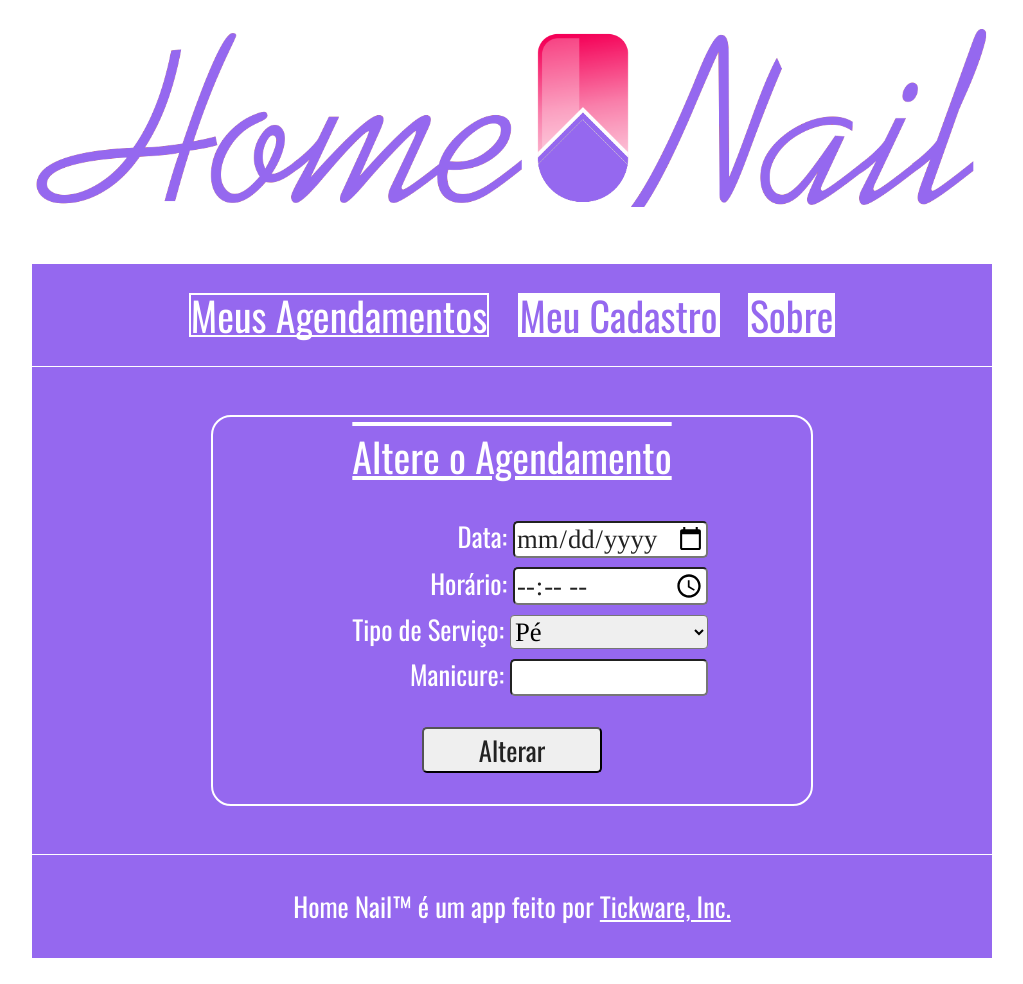
After one commit to Tickware/home-nail, a Flask app: template templates/editar_agendamento.html in a window 1280 px wide. The commit adds this page. Shown: the whole page, without its empty margins (128-1151 px from the left). Run offline with Flask 2, Linux system fonts and the light colour scheme; the template is opened without the code that fills it, so the values that code supplies are empty.

Commit message:
Criando a tela de Editar Agendamento. Ajuste na fonte do Select

```diff
--- a/static/css/criar_editar_agendamento.css
+++ b/static/css/criar_editar_agendamento.css
@@ -49,7 +49,7 @@ label {
 
 select {
 	color: #000000;
-	font: normal 16pt 'Oswald';
+	font: normal 20pt 'Times';
 	border-radius: 4px;
 	width: 198px;
 }
--- /dev/null
+++ b/templates/editar_agendamento.html
@@ -0,0 +1,65 @@
+<!DOCTYPE html>
+<html lang="pt-br">
+
+<head>
+	<meta charset="utf-8" />
+	<link rel="stylesheet" href="{{ url_for('static', filename='css/reset.css') }}">
+	<link rel="stylesheet" href="{{ url_for('static', filename='css/criar_editar_agendamento.css') }}">
+	<link rel="stylesheet" href="{{ url_for('static', filename='css/style.css') }}">
+	<link rel="stylesheet" href="../static/css/reset.css">
+	<link rel="stylesheet" href="../static/css/criar_editar_agendamento.css">
+	<link rel="stylesheet" href="../static/css/style.css">
+	<link rel="shortcut icon" href="{{ url_for('static', filename='img/favicon.ico') }}" type="image/x-icon">
+
+	<title>Home Nail - Editar Agendamento</title>
+
+</head>
+
+<body>
+	<div class="interface">
+		<img class="logo" src="{{ url_for('static', filename='img/logo.png') }}">
+
+		<header class="header">
+			<nav class="menu">
+				<ul>
+					<li><a action="consulta_agendamentos_cliente.html" id="atual">Meus Agendamentos</a></li>
+					<li><a action="editar_cadastro_cliente.html">Meu Cadastro</a></li>
+					<li><a action="sobre.html">Sobre</a></li>
+				</ul>
+			</nav>
+		</header>
+
+		<section>
+			<div id='form'>
+				<form method="GET">
+
+					<h2>Altere o Agendamento</h2>
+
+					<div>
+						<p>Data: <input name="data" type="date"></p>
+						<p>Horário: <input name="hora" type="time"></p>
+
+						<p>Tipo de Serviço:
+							<select name="tp_serviço">
+								<option value="Pé">Pé</option>
+								<option value="Mão">Mão</option>
+								<option value="Pé/Mão">Pé/Mão</option>
+							</select>
+						</p>
+
+						<p>Manicure: <input name="id_fornec" type="text" maxlength="50"></p>
+					</div>
+
+					<input type="submit" value="Alterar" id="agendar">
+				</form>
+			</div>
+		</section>
+
+		<footer class="footer">
+			<p>Home Nail&trade; é um app feito por <a href="https://tickware.com.br/"> Tickware, Inc.</a></p>
+		</footer>
+
+	</div>
+</body>
+
+</html>
```
